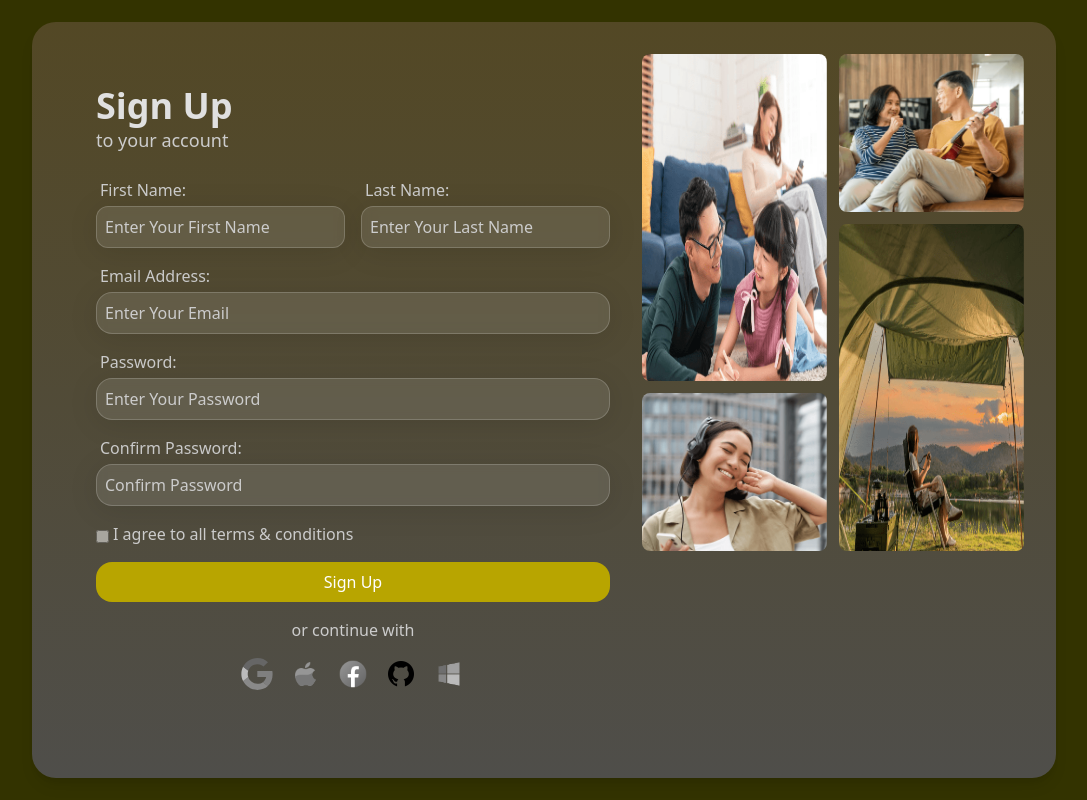
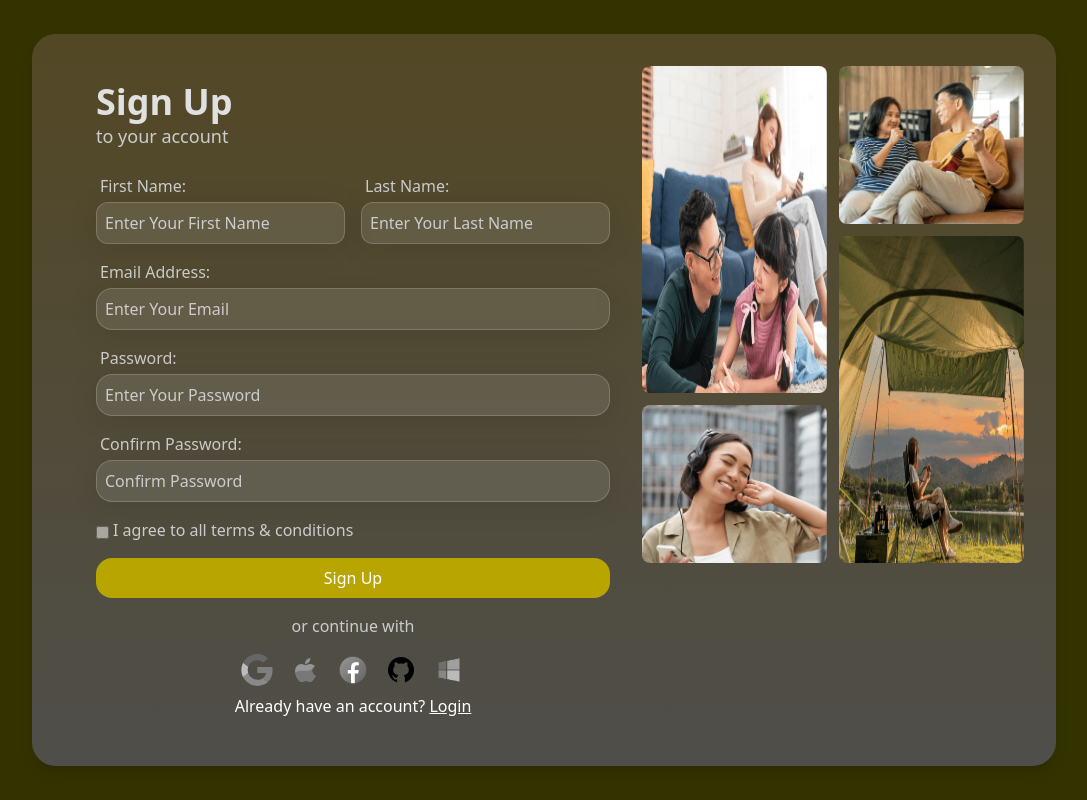
Before and after one commit to Harishsm20/Feed--Frontend, a React (Vite) app: page /signup in a window 1280 px wide. Shown: the whole page, without its empty margins (96-1183 px from the left). Built offline with nearby package versions, Linux system fonts and the light colour scheme.

Commit message:
Login and signup page done

```diff
--- a/src/Component/Authentication/Login.tsx
+++ b/src/Component/Authentication/Login.tsx
@@ -74,6 +74,7 @@ const Login = () => {
               <img src={microsoft} alt='GitHub' className='w-8 h-8 grayscale hover:grayscale-0 hover:-translate-y-2 transition-all duration-500' />
             </div>
           </div>
+          <p className='text-white text-center'>Don't have an Account? <a href='/signup' className='underline' >Sign Up</a></p>
         </div>
       </div>
     </div>
--- a/src/Component/Authentication/Signup.tsx
+++ b/src/Component/Authentication/Signup.tsx
@@ -12,7 +12,7 @@ import microsoft from '../../assets/Images/IconSvg/microsoft.png';
 const Signup = () => {
   return (
     <div className='flex justify-center items-center min-h-screen bg-gradient-to-r from-[#333300] to-[#333300]'>
-      <div className='flex bg-gradient-to-b from-[#534825] to-[#4f4e4a] rounded-3xl shadow-lg max-w-5xl w-full p-8'>
+      <div className='flex bg-gradient-to-b from-[#534825] to-[#4f4e4a] rounded-3xl shadow-lg max-w-5xl w-full px-8 py-4'>
       <div className='flex-1 flex flex-col justify-center p-8'>
           <div className='text-left mb-6'>
             <h2 className='text-4xl font-semibold text-[#e0e0e0]'>Sign Up</h2>
@@ -85,7 +85,7 @@ const Signup = () => {
               </label>
             </div>
           </div>
-          <div className='mb-6'>
+          <div className=''>
             <button className='w-full py-2 bg-[#b8a500] text-white rounded-2xl hover:bg-[#e0e0e0] hover:text-[#b8a500] transition duration-500'>
               Sign Up
             </button>
@@ -99,8 +99,10 @@ const Signup = () => {
               <img src={microsoft} alt='GitHub' className='w-8 h-8 grayscale hover:grayscale-0 hover:-translate-y-2 transition-all duration-500' />
             </div>
           </div>
+          <p className='text-white text-center mt-2'>Already have an account? <a href='/login' className='underline' >Login</a></p>
         </div>
-        <div className='grid grid-cols-2 grid-rows-2 gap-3 size-6/12'>
+
+        <div className='grid grid-cols-2 grid-rows-2 gap-3 size-6/12 mt-4'>
           <div className='row-span-2'>
           <img src={img1} alt='Image 1' className='rounded-lg hover:-translate-y-2 transition-all duration-500 h-full' />
           </div>
```
